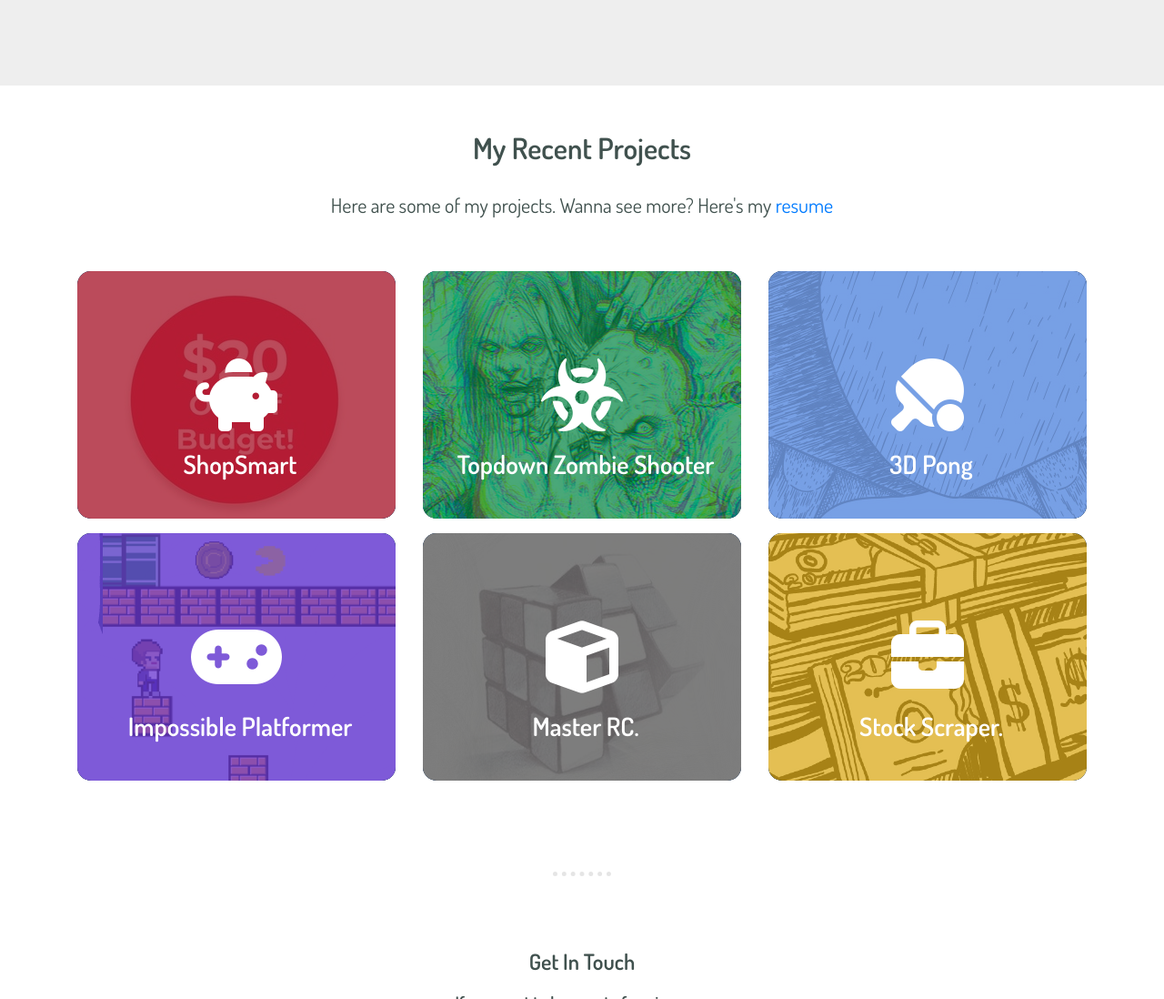
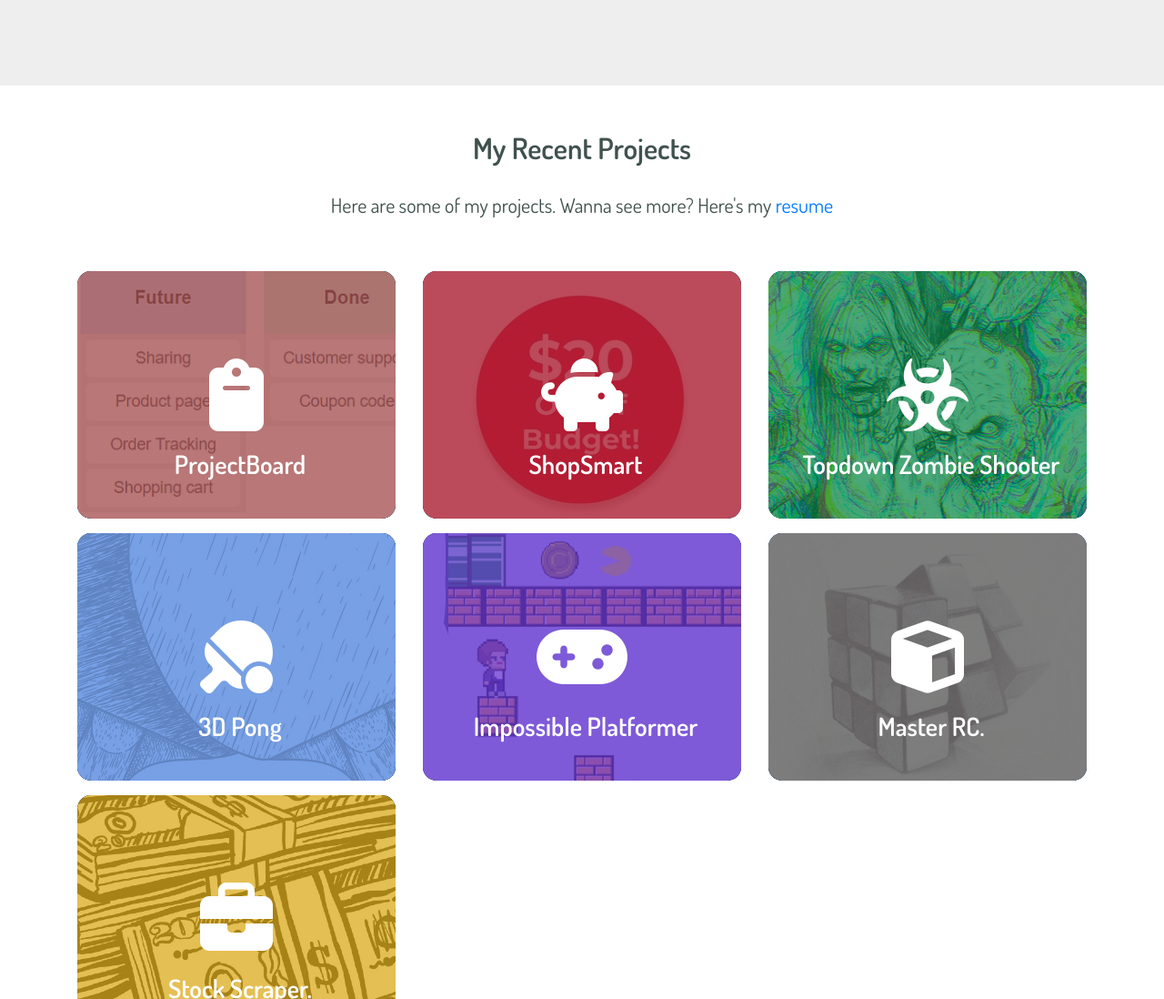
Before and after one commit to ryandeng32/Personal-Website, a plain HTML site: page index.html in a window 1280 px wide. Shown: the part 1847-2945 px from the top of the page at 91% size. Drawn offline with nearby package versions, Linux system fonts and the light colour scheme.

Commit message:
add project "ProjectBoard"

```diff
--- a/index.html
+++ b/index.html
@@ -122,6 +122,33 @@
 
     <div class="container">
       <div class="row">
+        <!--ProjectBoard-->
+        <div class="col-lg-4 col-md-6">
+          <div class="box">
+            <div class="icon">
+              <img
+                class="image big_box"
+                src="img/project_img/projectBoard.png"
+              />
+              <i class="fas big_box fa-clipboard"></i>
+            </div>
+            <div class="content">
+              <h2>ProjectBoard</h2>
+              <p>
+                A minimalist approach to SCRUM board as a chrome extension
+              </p>
+              <button
+                class="button button-red"
+                onclick="window.open('https://github.com/ryandeng32/ProjectBoard')"
+                target="_blank"
+              >
+                Visit Website
+              </button>
+            </div>
+          </div>
+        </div>
+        <!--box-->
+
         <!--ShopSmart-->
         <div class="col-lg-4 col-md-6">
           <div class="box">
```
Also changed, not shown: img/pattern_img/chip.png (deleted), img/pattern_img/city_big.png (deleted), img/project_img/projectboard.png (added), 1 other file.
